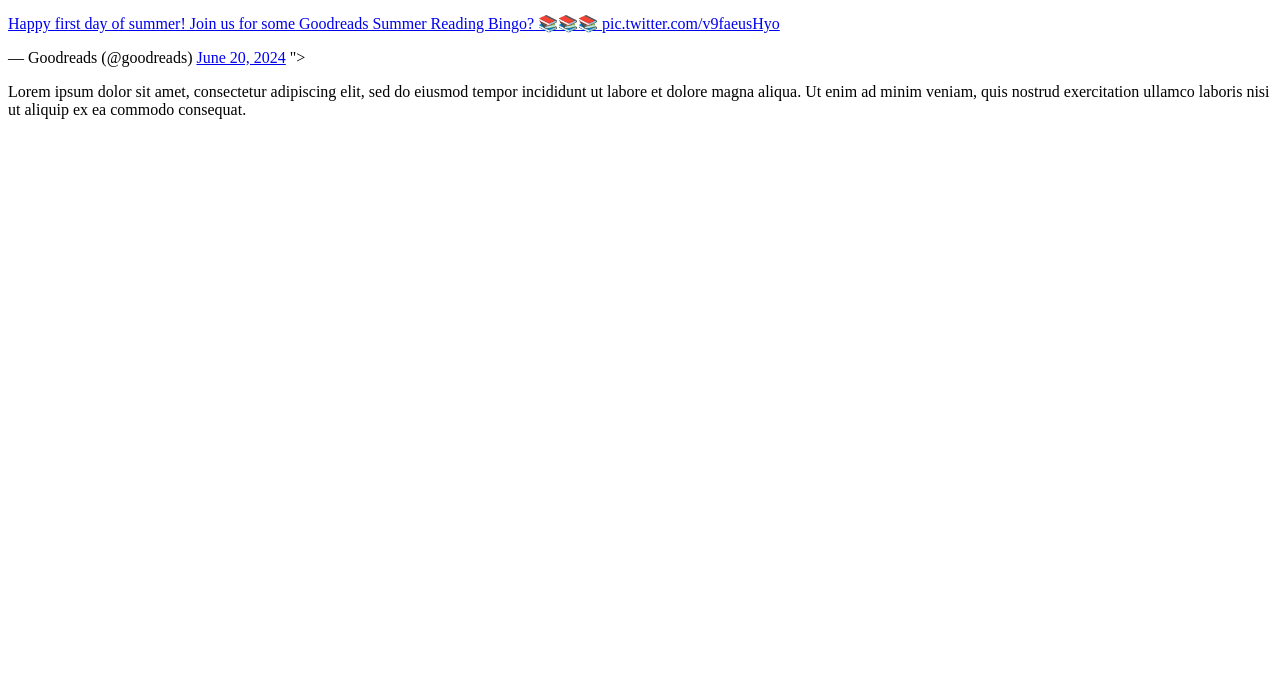
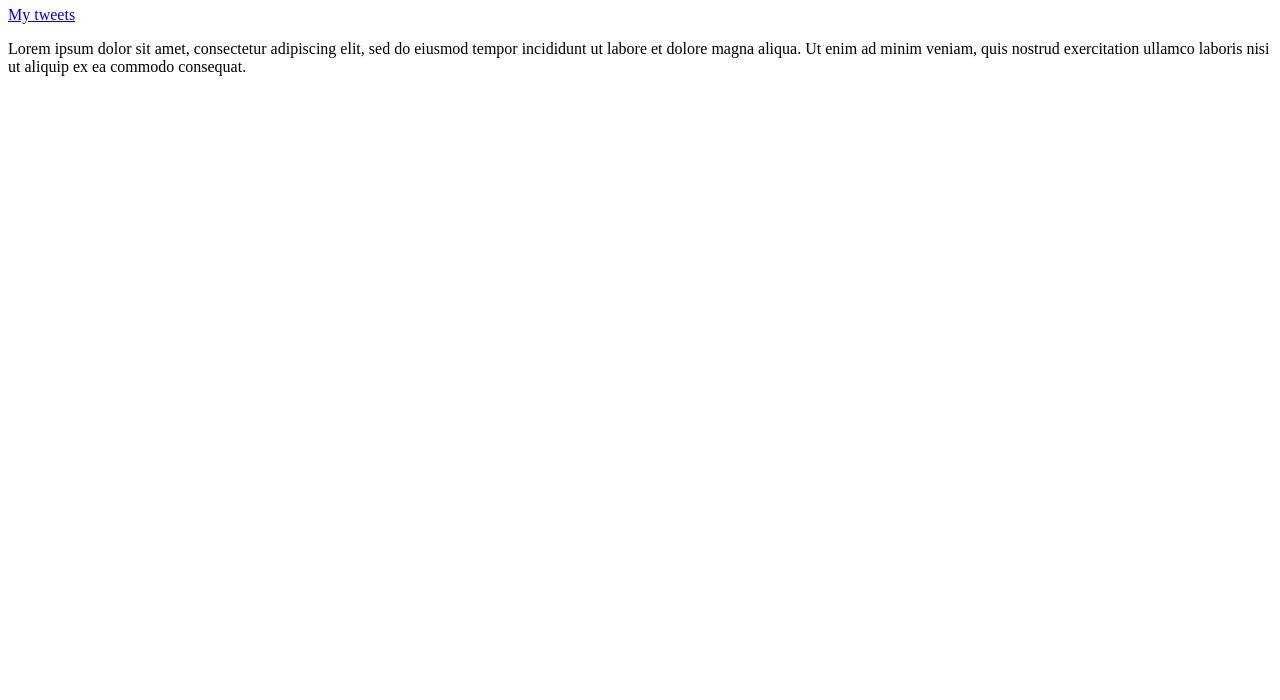
Before and after one commit to TechMe-co/My_First_Portfolio, a plain HTML site: page html_basic/tweet.html in a window 1280 px wide. Shown: the part 100-800 px from the top of the page. Drawn offline with Linux system fonts and the light colour scheme.

Commit message:
changes made

```diff
--- a/html_basic/tweet.html
+++ b/html_basic/tweet.html
@@ -5,10 +5,10 @@
         <title>My website Project</title>
     </head>
     <body>
+        <a href="index.html">Home</a>
         <h1>Welcome on board</h1>
-        <a href="index.html">Home</a>
-        <a href="<blockquote class="twitter-tweet"><p lang="en" dir="ltr">Happy first day of summer! Join us for some Goodreads Summer Reading Bingo? 📚📚📚 <a href="https://t.co/v9faeusHyo">pic.twitter.com/v9faeusHyo</a></p>&mdash; Goodreads (@goodreads) <a href="https://twitter.com/goodreads/status/1803805019243680104?ref_src=twsrc%5Etfw">June 20, 2024</a></blockquote>
-        <script async src="https://platform.twitter.com/widgets.js" charset="utf-8"></script>"></a>
+        <a href="https://twitter.com/goodreads/status/1803805019243680104?ref_src=twsrc%5Etfw">My tweets</a>
+        <script async src="https://platform.twitter.com/widgets.js" charset="utf-8"></script></a>
         <p>Lorem ipsum dolor sit amet, consectetur adipiscing elit, sed do eiusmod tempor incididunt ut
             labore et dolore magna aliqua.
             Ut enim ad minim veniam, quis nostrud exercitation ullamco laboris
```
Also changed, not shown: html_basic/index.html (+1 -1 lines).
